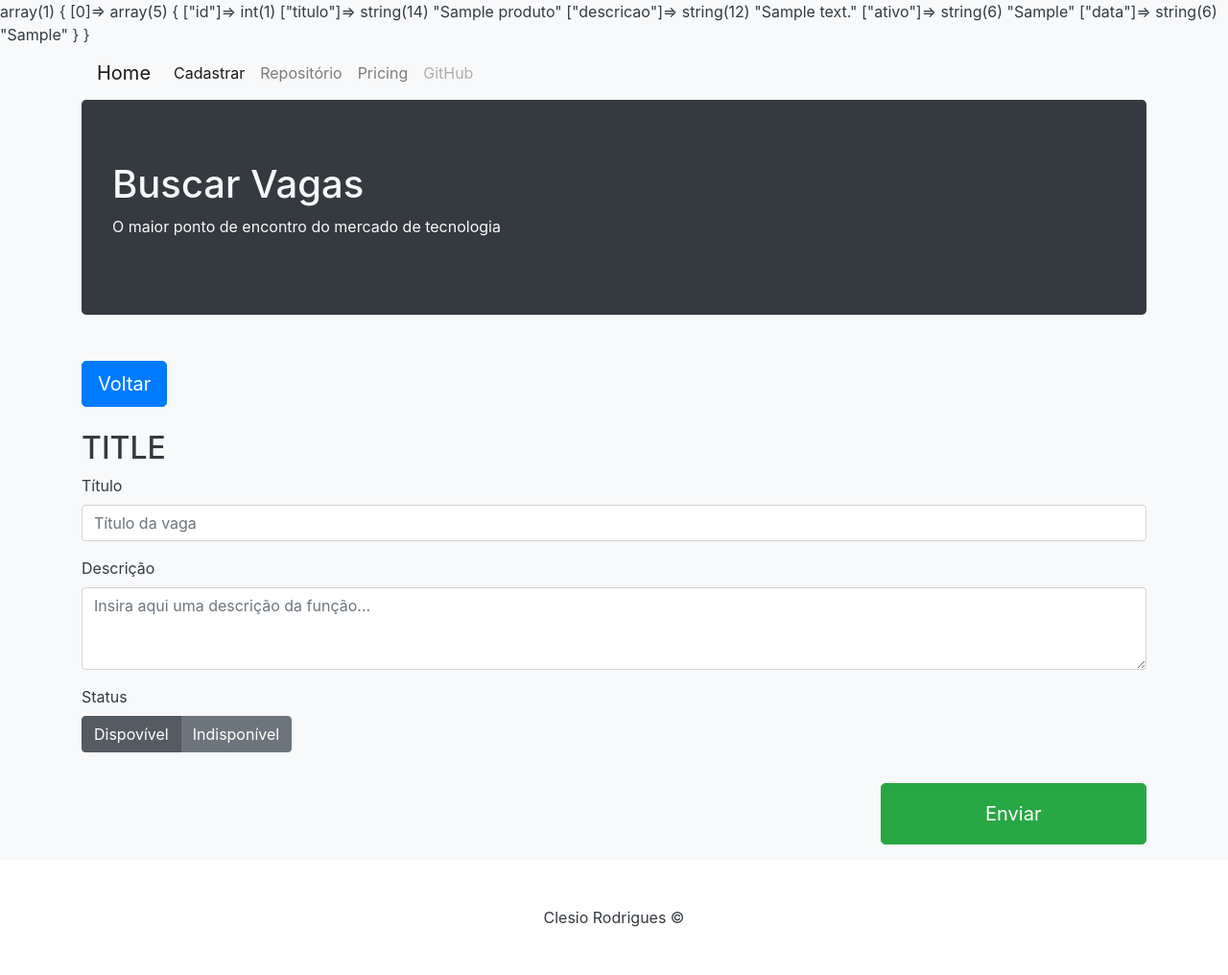
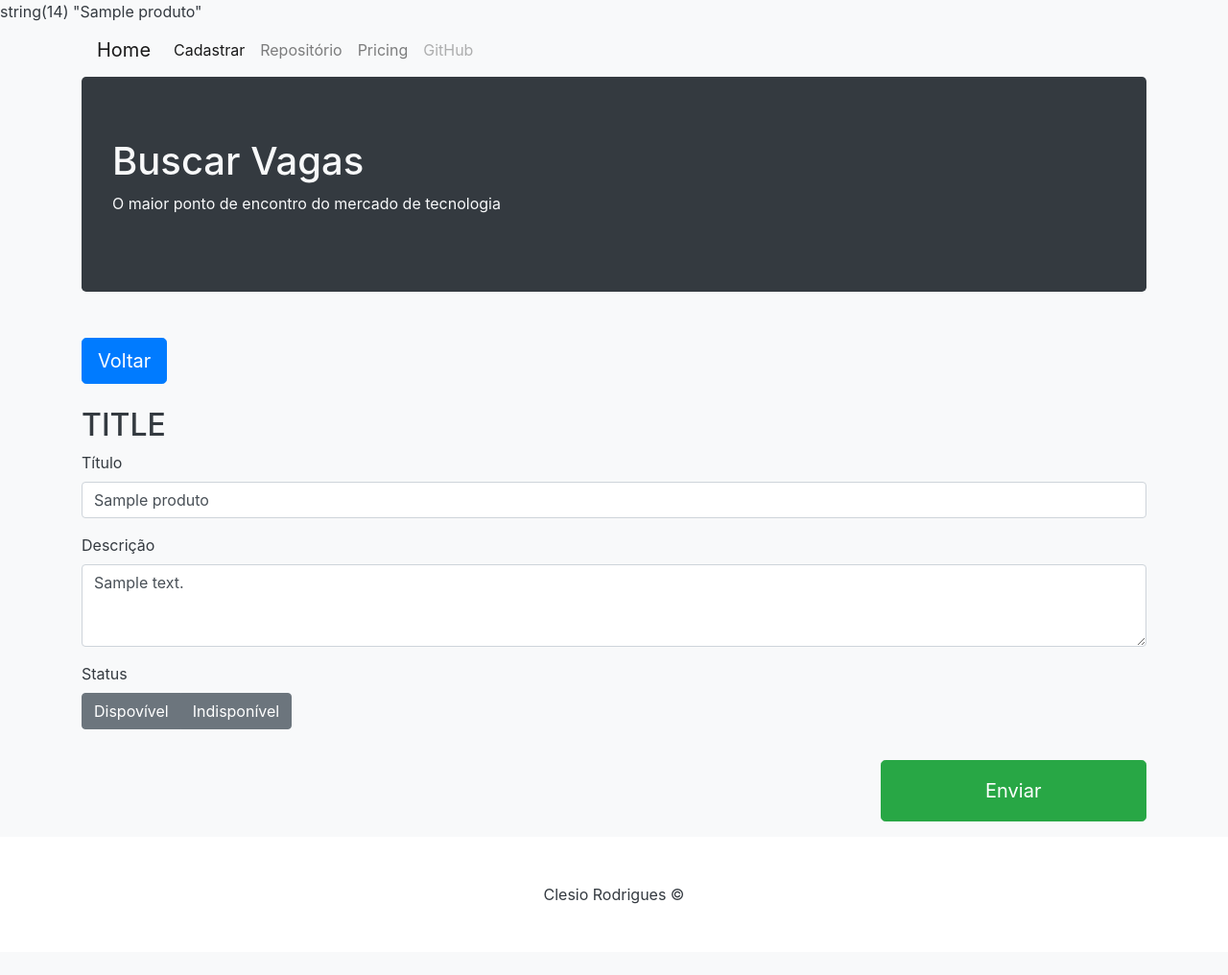
Before and after one commit to clesiorods/crud-php, a PHP site: page /editar.php?id=1 in a window 1280 px wide. Shown: the whole page at 96% size. After the commit the page ends 942 px from the top, so only its background shows below. Run offline with PHP 8.4, Linux system fonts and the light colour scheme; tables that the repository leaves empty or names only in its code hold one stand-in row (values such as "Sample post"); some libraries are stand-ins or nearby versions.

Commit message:
1.0 Projeto base, finalizado

```diff
--- a/App/Controller/create.php
+++ b/App/Controller/create.php
@@ -4,6 +4,9 @@ require __DIR__.'/../../vendor/autoload.php';
 
 define('TITLE','Cadastrar');
 
+  $titulo = '';
+  $descricao = '';
+  $ativo = 's';
 
 //VALIDAÇÃO DO POST
 if(isset($_POST['titulo'],$_POST['descricao'],$_POST['ativo'])){
--- a/App/Controller/update.php
+++ b/App/Controller/update.php
@@ -1,4 +1,6 @@
 <?php
+
+use App\Model\ProdutoDao;
 
 require __DIR__.'./../../vendor/autoload.php';
 
@@ -6,9 +8,20 @@ define('TITLE','Editar');
 
 
 $produtoDao = new App\Model\ProdutoDao();
+$editavel = $produtoDao->getOne($_GET['id'])[0];
 
-var_dump($produtoDao->getOne($_GET['id']));
+var_dump($editavel['titulo']);
 
+
+if($editavel) {
+  $titulo = $editavel['titulo'];
+  $descricao = $editavel['descricao'];
+  $ativo = $editavel['ativo'];
+} else {
+  $titulo = '';
+  $descricao = '';
+  $ativo = '';
+}
 
 
 
--- a/includes/formulario.php
+++ b/includes/formulario.php
@@ -12,28 +12,26 @@
 
     <div class="form-group">
       <label>Título</label>
-      <input type="text" class="form-control" name="titulo" value="" placeholder="Título da vaga">
+      <input type="text" class="form-control" name="titulo" value="<?=$titulo?>" placeholder="Título da vaga">
     </div>
 
     <div class="form-group">
       <label>Descrição</label>
-      <textarea class="form-control" name="descricao" rows="3" placeholder="Insira aqui uma descrição da função..."></textarea>
+      <textarea class="form-control" name="descricao" rows="3" placeholder="Insira aqui uma descrição da função..."><?echo $descricao == '' ? '' : $descricao ?></textarea>
     </div>
+
 
     <div class="form-group">
       <label>Status</label>
       <br>
-
-
-
       <div class="btn-group btn-group-toggle mb-3" data-toggle="buttons">
 
         <label class="btn btn-secondary active">
-          <input type="radio" name="ativo" id="option1" autocomplete="off" checked value="s"> Dispovível
+          <input type="radio" name="ativo" id="option1" autocomplete="off" <?echo $ativo == 's' ? "checked" : "" ?> value="s"> Dispovível
         </label>
 
         <label class="btn btn-secondary">
-          <input type="radio" name="ativo" id="option2" autocomplete="off" value="n"> Indisponível
+          <input type="radio" name="ativo" id="option2" autocomplete="off" <?echo $ativo == 'n' ? "checked" : "" ?> value="n"> Indisponível
         </label>
 
       </div>
--- a/includes/header.php
+++ b/includes/header.php
@@ -10,6 +10,7 @@
   <!-- Bootstrap CSS -->
   <link rel="stylesheet" href="/styles/main.css">
   <link rel="stylesheet" href="https://stackpath.bootstrapcdn.com/bootstrap/4.5.2/css/bootstrap.min.css" integrity="sha384-JcKb8q3iqJ61gNV9KGb8thSsNjpSL0n8PARn9HuZOnIxN0hoP+VmmDGMN5t9UJ0Z" crossorigin="anonymous">
+  <link rel="shortcut icon" type="image/jpg" href="/assets/icons/favicon.ico"/>
 
 
   <title><?= TITLE ?></title>
```
Also changed, not shown: assets/icons/favicon.ico (added).
